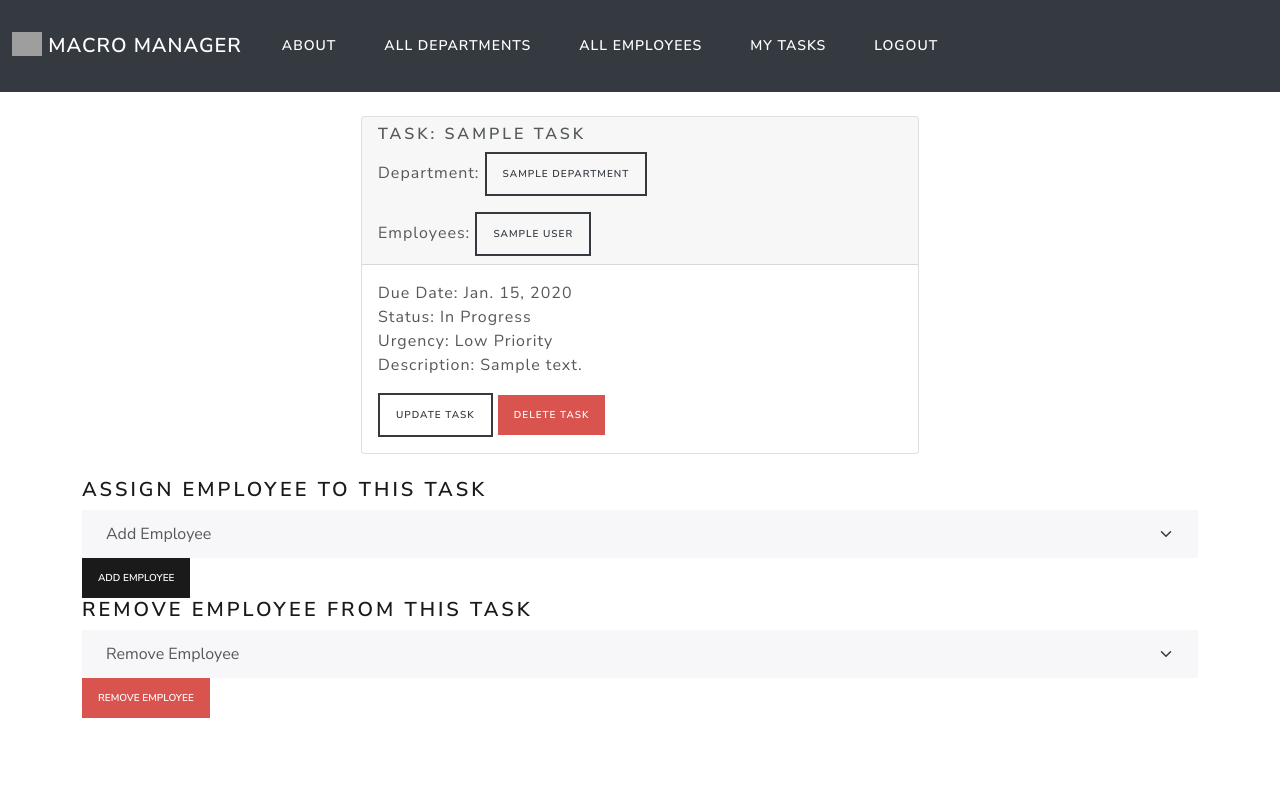
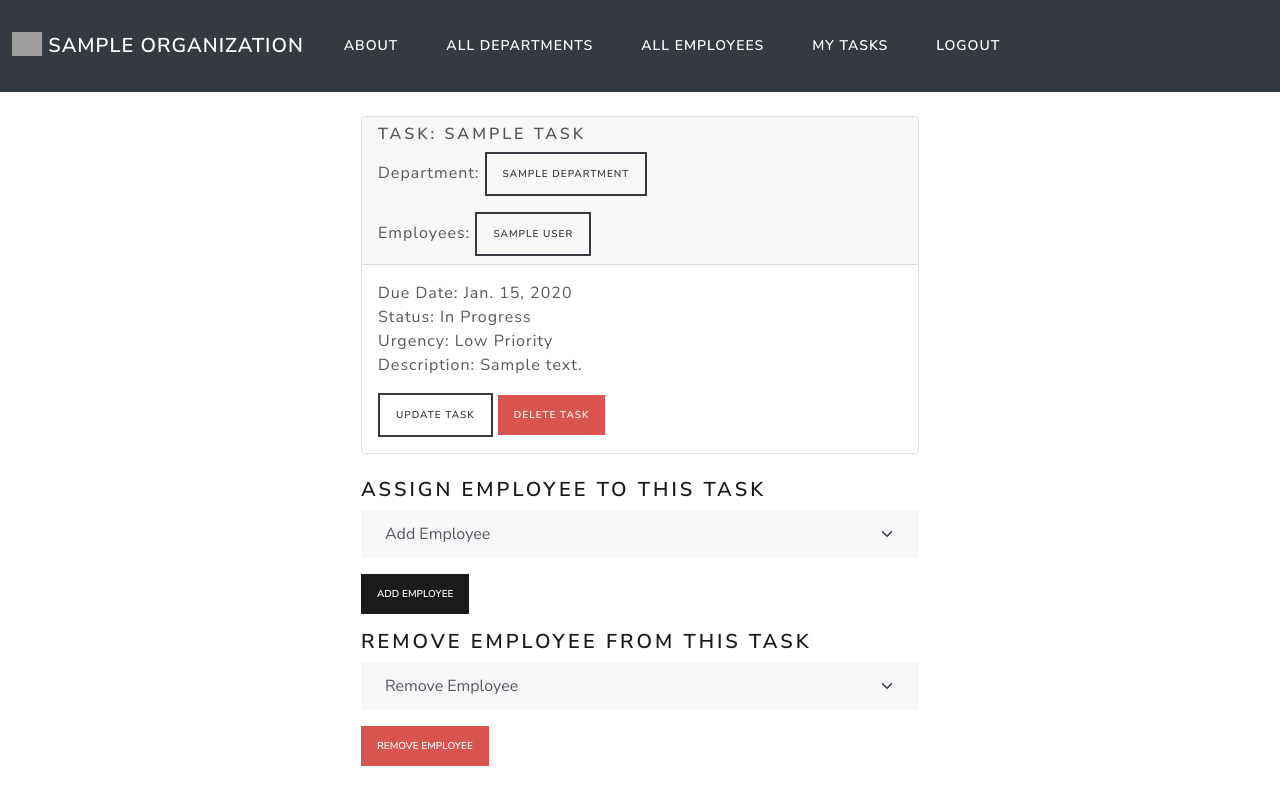
Before and after one commit to erictau/macromanager, a Django app: page /tasks/1/ in a window 1280 px wide. Run offline with Django 4.2, Linux system fonts and the light colour scheme; a user stored in the database is signed in; tables that the repository leaves empty hold one stand-in row (values such as "Sample post"); some libraries are stand-ins or nearby versions; grey boxes are pictures that could not be loaded.

Commit message:
Updates styling on navbar, employee detail, and task pages

```diff
--- a/main_app/templates/base.html
+++ b/main_app/templates/base.html
@@ -18,7 +18,11 @@
             <div class="container-fluid">
                 <a class="navbar-brand" href="{% url 'home' %}">
                     <img src="/static/images/logo.png" alt="" width="30" height="24" class="d-inline-block align-text-top">
+                    {% if request.user.employee %}
+                    {{ request.user.employee.org.name }}
+                    {% else %}
                     MACRO MANAGER
+                    {% endif %}
                   </a>
               <button class="navbar-toggler" type="button" data-bs-toggle="collapse" data-bs-target="#navbarSupportedContent" aria-controls="navbarSupportedContent" aria-expanded="false" aria-label="Toggle navigation">
                 <span class="navbar-toggler-icon"></span>
--- a/main_app/templates/employees/employee_detail.html
+++ b/main_app/templates/employees/employee_detail.html
@@ -4,7 +4,7 @@
 <div class="container mt-4 m-auto">
   <h2>
     {% if request.user == employee.user %}
-    Here are your tasks, {{ employee.user.first_name|capfirst }}.
+    Welcome, {{ employee.user.first_name|capfirst }}.
     {% else %}
     {{ employee.user.first_name|capfirst }} {{ employee.user.last_name|capfirst }} Details
     {% endif %}
--- a/main_app/templates/tasks/task_detail.html
+++ b/main_app/templates/tasks/task_detail.html
@@ -7,12 +7,14 @@
     <div class="card w-50 m-auto">
         <div class="card-header">
             <h5 class="card-title">Task: {{ task.name }}</h5>
-            <p class="card-text"><b>Department:</b> <a class="btn btn-sm btn-outline-dark" href="{% url 'departments_detail' task.department.id %}">{{ task.department.name }}</a>
+            <p class="card-text"><b>Department:</b> <a class="btn btn-sm btn-outline-dark"
+                    href="{% url 'departments_detail' task.department.id %}">{{ task.department.name }}</a>
             </p>
             <p class="card-text">
                 <b>Employees:</b>
                 {% for employee in task.employee_set.all %}
-                    <a class="btn btn-sm btn-outline-dark" href="{% url 'employees_detail' employee.id %}">{{ employee.user.first_name }} {{ employee.user.last_name }}</a>
+                <a class="btn btn-sm btn-outline-dark" href="{% url 'employees_detail' employee.id %}">
+                    {{employee.user.first_name }} {{ employee.user.last_name }}</a>
                 {% empty %}
                 No employees assigned to this task.
                 {% endfor %}
@@ -34,13 +36,11 @@
         </div>
     </div>
 
-    <div class="mt-4">
-
-
+    <div class="mt-4 m-auto w-50">
         <h4>Assign employee to this task</h4>
         <form action="{% url 'assoc_task_employee' task.id %}" method="POST">
             {% csrf_token %}
-        <div>
+            <div class="mb-3">
                 <select name="employee" class="form-select" id="autoSizingSelect">
                     <option selected>Add Employee</option>
                     {% for emp in avlemp %}
@@ -51,10 +51,10 @@
             <input type="submit" value="Add Employee" class="btn btn-sm btn-primary">
         </form>
 
-          <h4>Remove employee from this task</h4>
+        <h4 class="mt-3">Remove employee from this task</h4>
         <form action="{% url 'remove_task_employee' task.id %}" method="POST">
             {% csrf_token %}
-            <div>
+            <div class="mb-3">
                 <select name="employee" class="form-select" id="autoSizingSelect">
                     <option selected>Remove Employee</option>
                     {% for emp in asgnemp %}
```
Also changed, not shown: main_app/templates/tasks/task_form.html (+5 -3 lines). Lines whose indentation alone changed are shown as unchanged.
